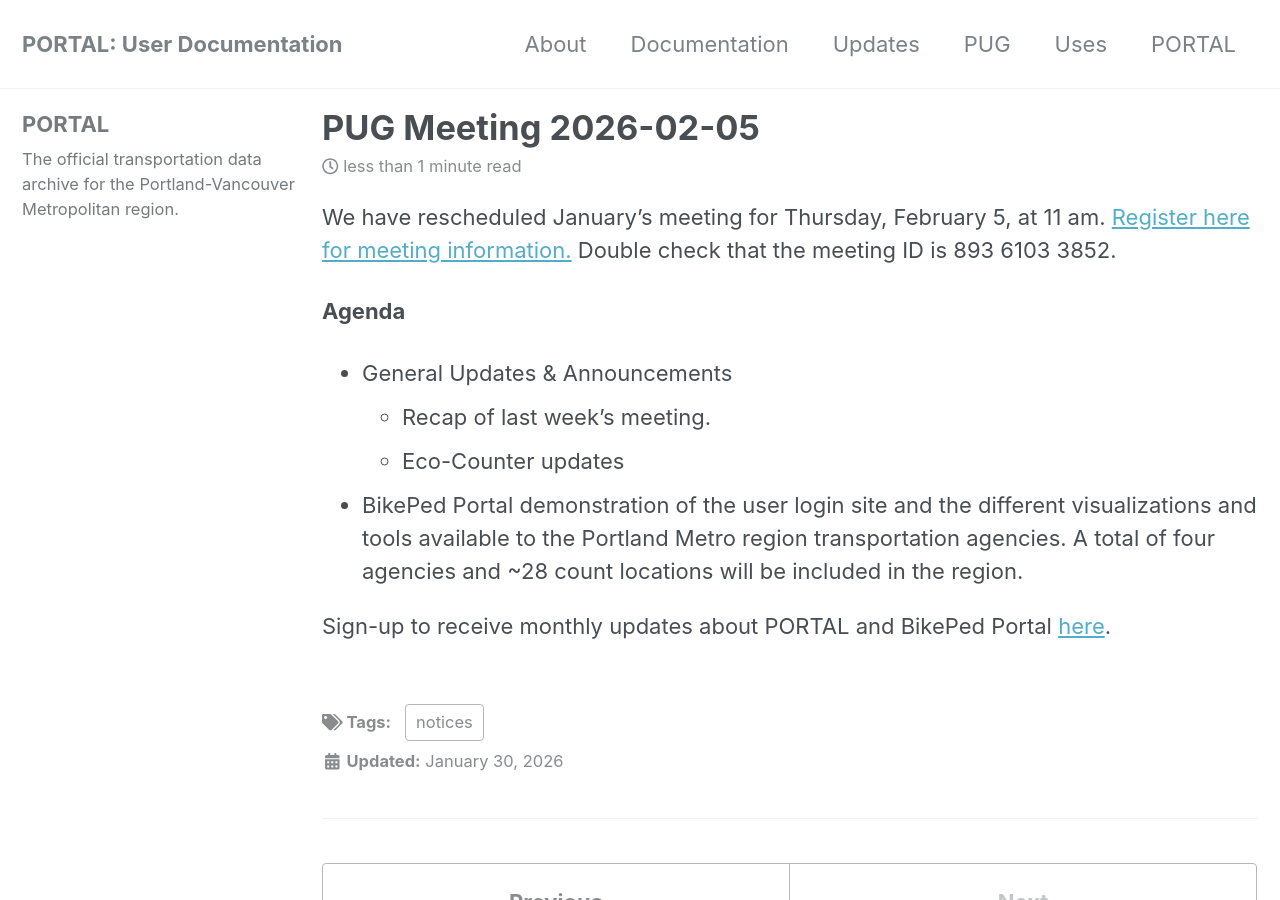
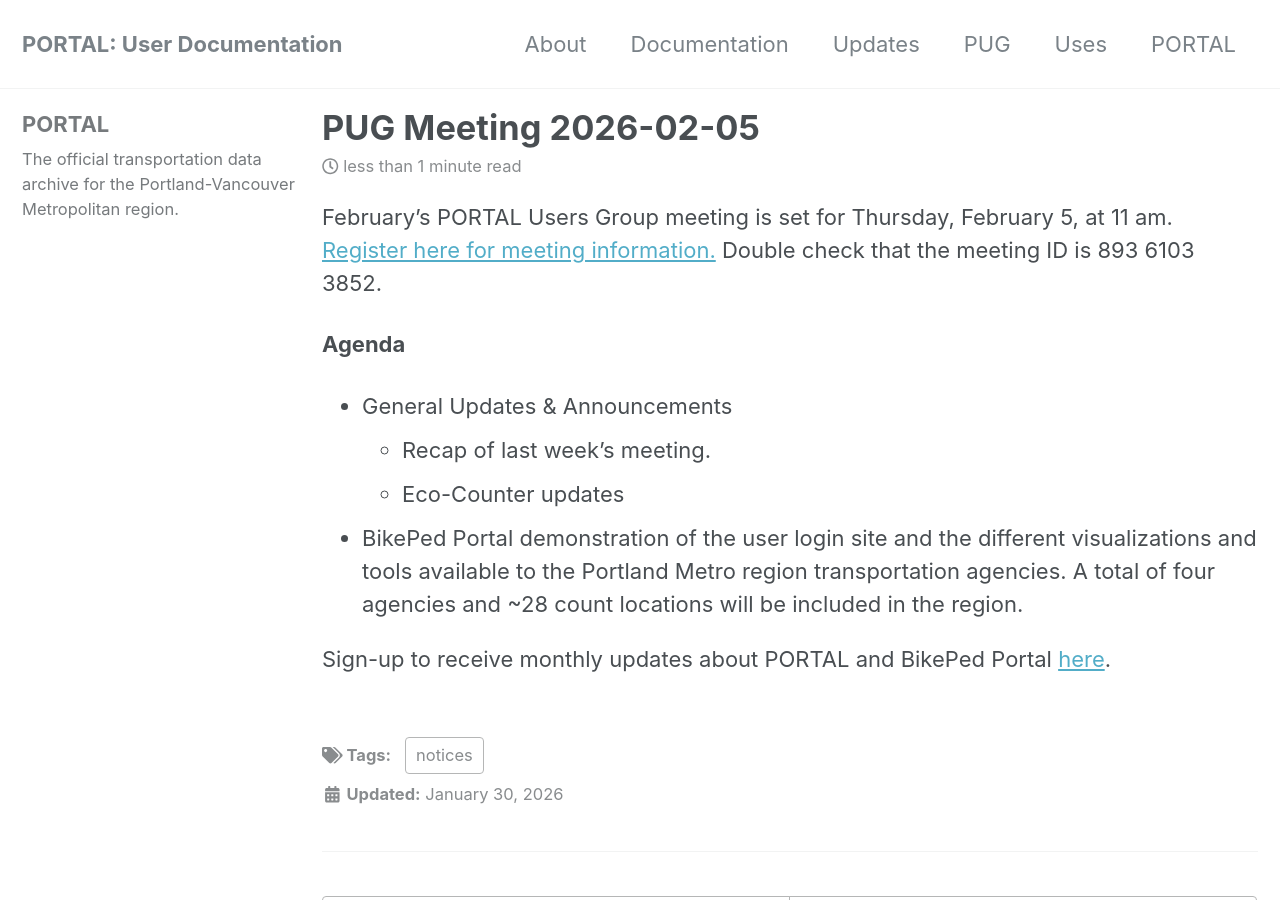
Before and after one commit to adus/portal-documentation, a Jekyll site: the page built from _posts/2026-01-30-pug-snowparade.md, in a window 1280 px wide and 900 px high. Built offline with Jekyll 4.4.1, drawn with Linux system fonts in a browser that asks for light colours; nearby versions of some CDN libraries.

Commit message:
last date update

```diff
--- a/_posts/2026-01-30-pug-snowparade.md
+++ b/_posts/2026-01-30-pug-snowparade.md
@@ -4,7 +4,7 @@
   - notices
 ---
 
-We have rescheduled January's meeting for Thursday, February 5, at 11 am. [Register here for meeting information.](https://pdx.zoom.us/meeting/register/kaOYtThwSUaT5lcrW3oAkQ) Double check that the meeting ID is 893 6103 3852.
+February's PORTAL Users Group meeting is set for Thursday, February 5, at 11 am. [Register here for meeting information.](https://pdx.zoom.us/meeting/register/kaOYtThwSUaT5lcrW3oAkQ) Double check that the meeting ID is 893 6103 3852.
 
 __Agenda__
 - General Updates & Announcements
```
